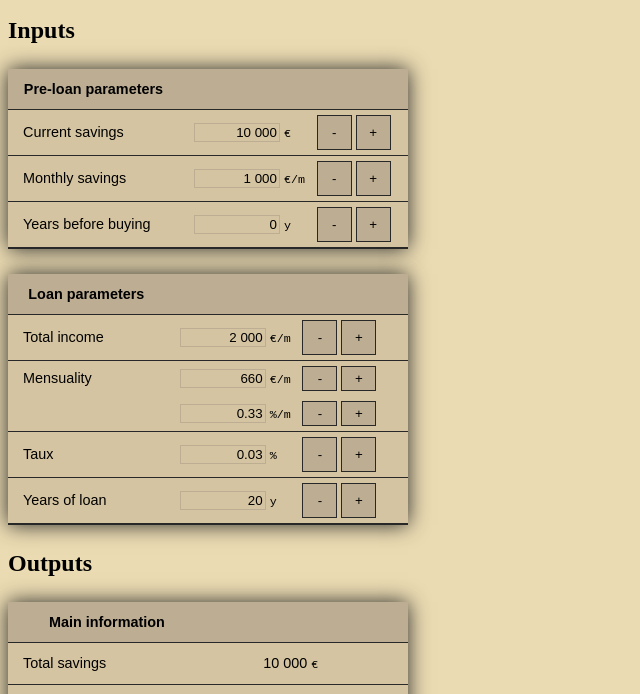
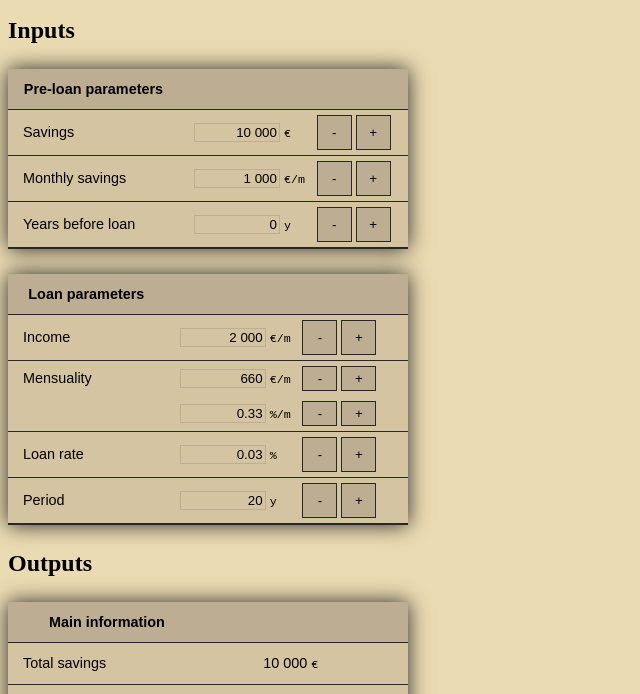
Before and after one commit to simonbenoitjacquet/htmlLoanSimulation, a plain HTML site: page index.html in a window 1280 px wide. Shown: the part 101-795 px from the top of the page, without its empty margins (0-640 px from the left). Drawn offline with Linux system fonts and the light colour scheme.

Commit message:
Add some hovering effects

```diff
--- a/index.html
+++ b/index.html
@@ -70,12 +70,6 @@
       .styled-table tbody tr.second-twin-cell {
           padding: 0px 15px 12px;
       }
-      /* .styled-table td:last-child { */
-      /* } */
-      /* .styled-table td:nth-child(2) { */
-      /*     font-family: 'Courier Prime'; */
-      /*     text-align: left; */
-      /* } */
       .styled-table tbody tr:last-of-type {
           border-bottom: 2px solid #282828;
       }
@@ -168,11 +162,11 @@
     <h2>Inputs</h2>
     <table class="styled-table table1">
       <tr>
-        <th>Pre-loan parameters</th>
+        <th title="Affects 'Total savings'">Pre-loan parameters</th>
         <th></th>
       </tr>
       <tr>
-        <td>Current savings</td>
+        <td>Savings</td>
         <td>
           <input id="currentSavings" value="10 000" onchange="calculate(changingField='currentSavings')" />
           <span class="unit"><tt>&#8364;</tt></span>
@@ -180,7 +174,7 @@
           <button onclick="add('currentSavings', 1000)">+</button>
         </td>
       </tr>
-      <tr class="active-row">
+      <tr>
         <td>Monthly savings</td>
         <td>
           <input id="monthlySavings" value="1 000" onchange="calculate(changingField='monthlySavings')" />
@@ -190,7 +184,7 @@
         </td>
       </tr>
       <tr>
-        <td>Years before buying</td>
+        <td>Years before loan</td>
         <td>
           <input id="yearsBeforeBuying" value="0" onchange="calculate(changingField='yearsBeforeBuying')" />
           <span class="unit"><tt>y</tt></span>
@@ -201,11 +195,11 @@
     </table>
     <table class="styled-table table1">
       <tr>
-        <th>Loan parameters</th>
+        <th title="Affects 'Bank loan'">Loan parameters</th>
         <th></th>
       </tr>
       <tr>
-        <td>Total income</td>
+        <td>Income</td>
         <td>
           <input id="totalIncome" value="2 000" onchange="calculate(changingField='totalIncome')" />
           <span class="unit"><tt>&#8364;/m</tt></span>
@@ -232,7 +226,7 @@
         </td>
       </tr>
       <tr>
-        <td>Taux</td>
+        <td>Loan rate</td>
         <td>
           <input id="taux" value="0.03" onchange="calculate(changingField='taux')" />
           <span class="unit"><tt>%</tt></span>
@@ -241,7 +235,7 @@
         </td>
       </tr>
       <tr>
-        <td>Years of loan</td>
+        <td>Period</td>
         <td>
           <input id="yearsOfLoan" value="20" onchange="calculate(changingField='yearsOfLoan')" />
           <span class="unit"><tt>y</tt></span>
```
